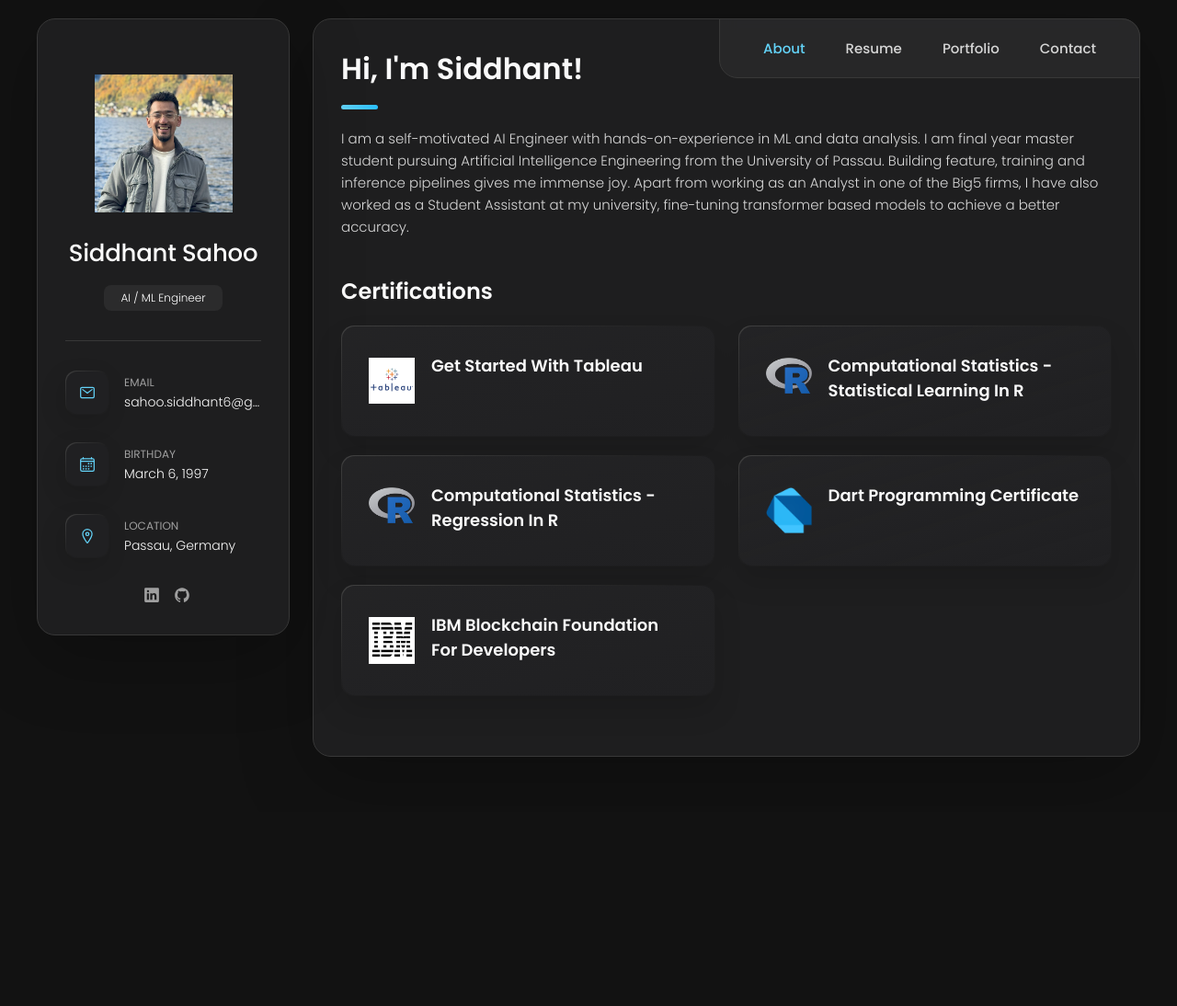
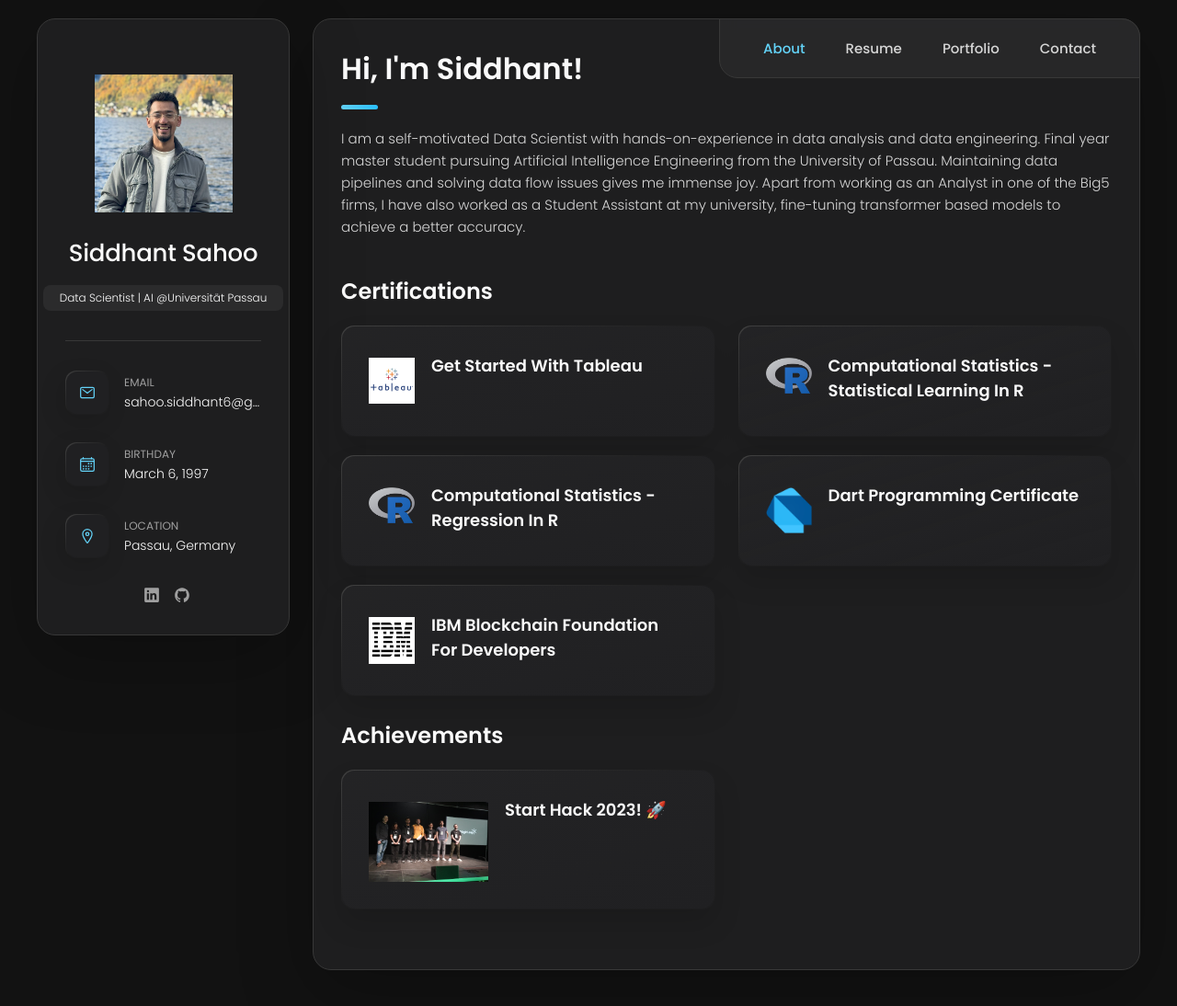
Before and after one commit to SidEnigma/iamsid.github.io, a plain HTML site: page index.html in a window 1280 px wide. Shown: the part 40-1134 px from the top of the page at 92% size. Before the commit the page ends 923 px from the top, so only its background shows below. Drawn offline with nearby package versions, Linux system fonts and the light colour scheme.

Commit message:
added achievements section

```diff
--- a/index.html
+++ b/index.html
@@ -48,7 +48,7 @@
         <div class="info-content">
           <h1 class="name" title="Siddhant Sahoo">Siddhant Sahoo</h1>
 
-          <p class="title">AI / ML Engineer</p>
+          <p class="title"> Data Scientist | AI @Universität Passau</p>
         </div>
 
         <button class="info_more-btn" data-sidebar-btn>
@@ -210,9 +210,9 @@
 
         <section class="about-text">
           <p>
-             I am a self-motivated AI Engineer with hands-on-experience in ML and data analysis.
-             I am final year master student pursuing Artificial Intelligence Engineering from the University of Passau.
-             Building feature, training and inference pipelines gives me immense joy. Apart from working as an Analyst in one of the Big5 firms,
+             I am a self-motivated Data Scientist with hands-on-experience in data analysis and data engineering.
+             Final year master student pursuing Artificial Intelligence Engineering from the University of Passau.
+             Maintaining data pipelines and solving data flow issues gives me immense joy. Apart from working as an Analyst in one of the Big5 firms,
              I have also worked as a Student Assistant at my university, fine-tuning transformer based models to achieve a better accuracy.
 
           </p>
@@ -276,6 +276,9 @@
 
             </li>
 
+            <!--
+              - service
+            -->
 
             <li class="service-item">
 
@@ -309,6 +312,28 @@
             </li>
 
           </ul>
+          <br>
+
+          <h3 class="h3 service-title">Achievements</h3>
+            <ul class="service-list">
+
+              <li class="service-item">
+                <div class="service-icon-box">
+                  <a href= "https://www.linkedin.com/feed/update/urn:li:activity:7045409021062733826/" >
+                    <img src="./assets/images/hackathon_starthack.jpg
+                  " alt="design icon" width="130">
+                  </a>
+                </div>
+                <a href= "http://verify.skilljar.com/c/6n42agpunr88" >
+                  <div class="service-content-box">
+                    <h4 class="h4 service-item-title"> Start Hack 2023! 🚀</h4>
+                  </div>
+                </a>
+
+              </li>
+
+            </ul>
+
 
         </section>
 
@@ -1057,201 +1082,6 @@
 
 
 
-
-
-      <!--
-        - #BLOG
-      -->
-      <!--
-      <article class="blog" data-page="blog">
-
-        <header>
-          <h2 class="h2 article-title">Blog</h2>
-        </header>
-
-        <section class="blog-posts">
-
-          <ul class="blog-posts-list">
-
-            <li class="blog-post-item">
-              <a href="#">
-
-                <figure class="blog-banner-box">
-                  <img src="./assets/images/blog-1.jpg" alt="Design conferences in 2022" loading="lazy">
-                </figure>
-
-                <div class="blog-content">
-
-                  <div class="blog-meta">
-                    <p class="blog-category">Design</p>
-
-                    <span class="dot"></span>
-
-                    <time datetime="2022-02-23">Fab 23, 2022</time>
-                  </div>
-
-                  <h3 class="h3 blog-item-title">Design conferences in 2022</h3>
-
-                  <p class="blog-text">
-                    Veritatis et quasi architecto beatae vitae dicta sunt, explicabo.
-                  </p>
-
-                </div>
-
-              </a>
-            </li>
-
-            <li class="blog-post-item">
-              <a href="#">
-
-                <figure class="blog-banner-box">
-                  <img src="./assets/images/blog-2.jpg" alt="Best fonts every designer" loading="lazy">
-                </figure>
-
-                <div class="blog-content">
-
-                  <div class="blog-meta">
-                    <p class="blog-category">Design</p>
-
-                    <span class="dot"></span>
-
-                    <time datetime="2022-02-23">Fab 23, 2022</time>
-                  </div>
-
-                  <h3 class="h3 blog-item-title">Best fonts every designer</h3>
-
-                  <p class="blog-text">
-                    Sed ut perspiciatis, nam libero tempore, cum soluta nobis est eligendi.
-                  </p>
-
-                </div>
-
-              </a>
-            </li>
-
-            <li class="blog-post-item">
-              <a href="#">
-
-                <figure class="blog-banner-box">
-                  <img src="./assets/images/blog-3.jpg" alt="Design digest #80" loading="lazy">
-                </figure>
-
-                <div class="blog-content">
-
-                  <div class="blog-meta">
-                    <p class="blog-category">Design</p>
-
-                    <span class="dot"></span>
-
-                    <time datetime="2022-02-23">Fab 23, 2022</time>
-                  </div>
-
-                  <h3 class="h3 blog-item-title">Design digest #80</h3>
-
-                  <p class="blog-text">
-                    Excepteur sint occaecat cupidatat no proident, quis nostrum exercitationem ullam corporis suscipit.
-                  </p>
-
-                </div>
-
-              </a>
-            </li>
-
-            <li class="blog-post-item">
-              <a href="#">
-
-                <figure class="blog-banner-box">
-                  <img src="./assets/images/blog-4.jpg" alt="UI interactions of the week" loading="lazy">
-                </figure>
-
-                <div class="blog-content">
-
-                  <div class="blog-meta">
-                    <p class="blog-category">Design</p>
-
-                    <span class="dot"></span>
-
-                    <time datetime="2022-02-23">Fab 23, 2022</time>
-                  </div>
-
-                  <h3 class="h3 blog-item-title">UI interactions of the week</h3>
-
-                  <p class="blog-text">
-                    Enim ad minim veniam, consectetur adipiscing elit, quis nostrud exercitation ullamco laboris nisi.
-                  </p>
-
-                </div>
-
-              </a>
-            </li>
-
-            <li class="blog-post-item">
-              <a href="#">
-
-                <figure class="blog-banner-box">
-                  <img src="./assets/images/blog-5.jpg" alt="The forgotten art of spacing" loading="lazy">
-                </figure>
-
-                <div class="blog-content">
-
-                  <div class="blog-meta">
-                    <p class="blog-category">Design</p>
-
-                    <span class="dot"></span>
-
-                    <time datetime="2022-02-23">Fab 23, 2022</time>
-                  </div>
-
-                  <h3 class="h3 blog-item-title">The forgotten art of spacing</h3>
-
-                  <p class="blog-text">
-                    Maxime placeat, sed do eiusmod tempor incididunt ut labore et dolore magna aliqua.
-                  </p>
-
-                </div>
-
-              </a>
-            </li>
-
-            <li class="blog-post-item">
-              <a href="#">
-
-                <figure class="blog-banner-box">
-                  <img src="./assets/images/blog-6.jpg" alt="Design digest #79" loading="lazy">
-                </figure>
-
-                <div class="blog-content">
-
-                  <div class="blog-meta">
-                    <p class="blog-category">Design</p>
-
-                    <span class="dot"></span>
-
-                    <time datetime="2022-02-23">Fab 23, 2022</time>
-                  </div>
-
-                  <h3 class="h3 blog-item-title">Design digest #79</h3>
-
-                  <p class="blog-text">
-                    Optio cumque nihil impedit uo minus quod maxime placeat, velit esse cillum.
-                  </p>
-
-                </div>
-
-              </a>
-            </li>
-
-          </ul>
-
-        </section>
-
-      </article>
-
-      -->
-
-
-
-
       <!--
         - #CONTACT
       -->
```
Also changed, not shown: assets/images/hackathon_starthack.jpg (added).
